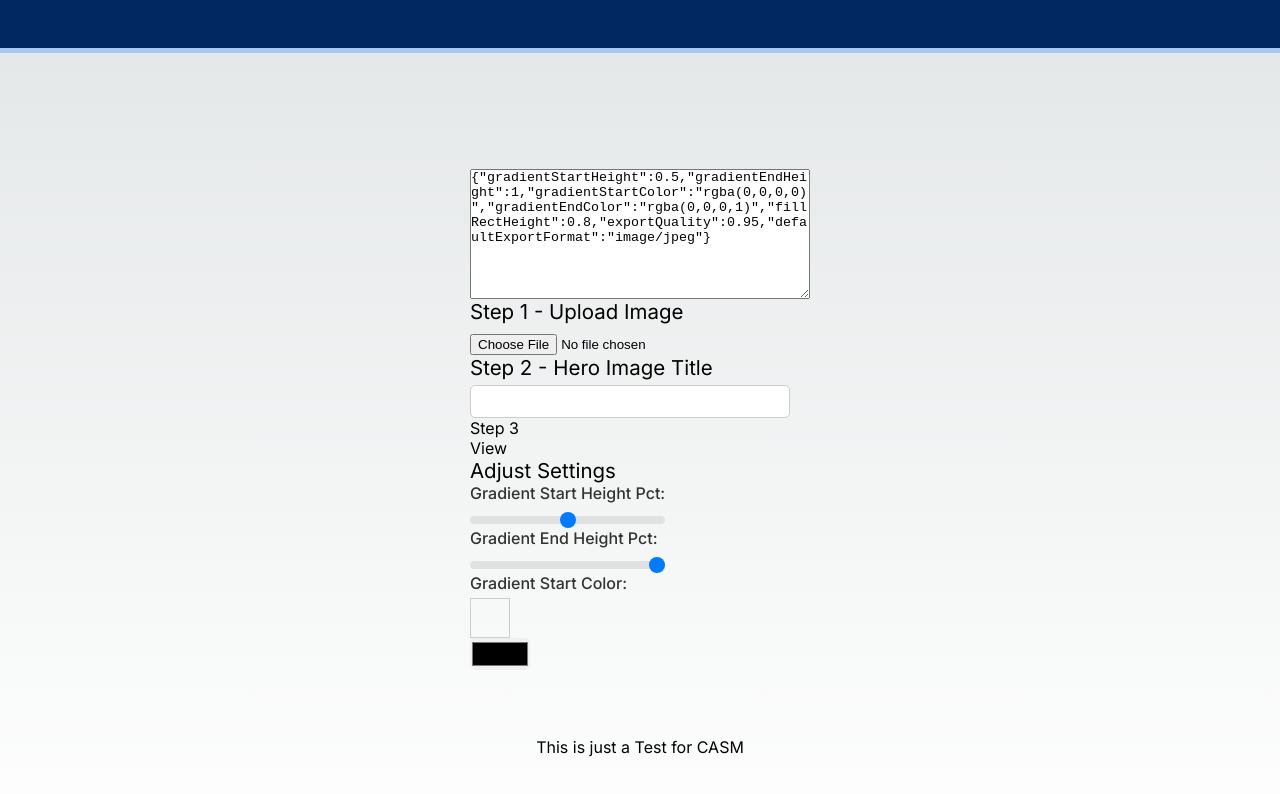
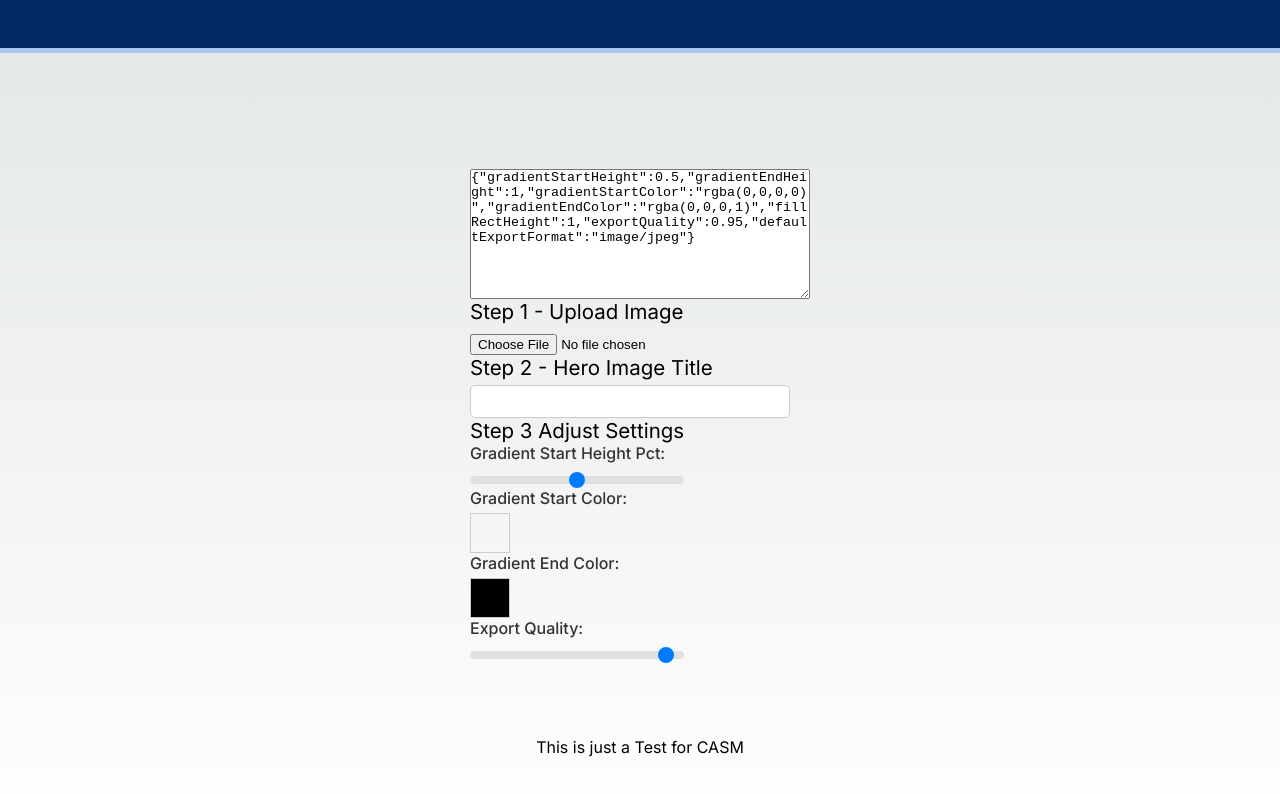
Before and after one commit to Ingenium-Applied-Project/companion_app, a Next.js app: page / in a window 1280 px wide. Shown: the part 410-1204 px from the top of the page. Built offline with nearby package versions, Linux system fonts and the light colour scheme.

Commit message:
Add Download button. Remove some of the filter elements

```diff
--- a/src/components/HeroImage/HeroImage.jsx
+++ b/src/components/HeroImage/HeroImage.jsx
@@ -14,6 +14,7 @@ const HeroImage = () => {
     modifiedHeroImage,
     heroImageFilters,
     updateHeroFilterValue,
+    downloadModifiedHeroImage,
   } = useApp();
 
   const [showColorPicker1, setShowColorPicker1] = useState(false);
@@ -24,6 +25,10 @@ const HeroImage = () => {
     if (!event.target.closest('.sketch-picker') && showColorPicker1) {
       setShowColorPicker1(false);
     }
+
+    if (!event.target.closest('.sketch-picker') && showColorPicker2) {
+      setShowColorPicker2(false);
+    }
   };
 
   useEffect(() => {
@@ -31,7 +36,7 @@ const HeroImage = () => {
     return () => {
       document.removeEventListener('mousedown', handleClickOutside);
     };
-  }, [showColorPicker1]);
+  }, [showColorPicker1, showColorPicker2]);
 
   const handleHeroImageUpload = async (e) => {
     if (e.target.files && e.target.files[0]) {
@@ -83,13 +88,9 @@ const HeroImage = () => {
           className={styles.textInput}
         />
       </div>
-      <div>
-        <p>Step 3</p>
-        <div>View</div>
-      </div>
 
       <div>
-        <p className={styles.title}>Adjust Settings</p>
+        <p className={styles.title}> Step 3 Adjust Settings</p>
 
         <div>
           <label className={styles.label}>Gradient Start Height Pct:</label>
@@ -99,19 +100,6 @@ const HeroImage = () => {
             min="0"
             max="100"
             value={heroImageFilters.gradientStartHeight * 100}
-            onChange={handleFilterChange}
-            className={styles.rangeInput}
-          />
-        </div>
-
-        <div>
-          <label className={styles.label}>Gradient End Height Pct:</label>
-          <input
-            type="range"
-            name="gradientEndHeight"
-            min="0"
-            max="100"
-            value={heroImageFilters.gradientEndHeight * 100}
             onChange={handleFilterChange}
             className={styles.rangeInput}
           />
@@ -141,16 +129,61 @@ const HeroImage = () => {
               <button onClick={() => setShowColorPicker1(false)}>Done</button>
             </div>
           )}
+        </div>
 
+        <div>
+          <label className={styles.label}>Gradient End Color:</label>
+
+          <div
+            className={styles.colorPreview}
+            style={{ backgroundColor: heroImageFilters.gradientEndColor }}
+            onClick={() => setShowColorPicker2(!showColorPicker2)}
+          ></div>
+
+          {showColorPicker2 && (
+            <div className={styles.colorPickerOverlay}>
+              <SketchPicker
+                color={heroImageFilters.gradientEndColor}
+                onChangeComplete={(color) => {
+                  updateHeroFilterValue({
+                    name: 'gradientEndColor',
+                    value: `rgba(${color.rgb.r}, ${color.rgb.g}, ${color.rgb.b}, ${color.rgb.a})`,
+                  });
+                  // setShowColorPicker1(false);
+                }}
+              />
+              <button onClick={() => setShowColorPicker2(false)}>Done</button>
+            </div>
+          )}
+        </div>
+
+        <div>
+          <label className={styles.label}>Export Quality:</label>
           <input
-            type="color"
-            name="gradientStartColor"
-            value={heroImageFilters.gradientStartColor}
+            type="range"
+            name="exportQuality"
+            min="1"
+            max="100"
+            value={heroImageFilters.exportQuality * 100}
             onChange={handleFilterChange}
-            className={styles.colorInput}
+            className={styles.rangeInput}
           />
         </div>
       </div>
+
+      {modifiedHeroImage && (
+        <div className={styles.modifiedImage}>
+          <label className={styles.label}>Modified Image:</label>
+          <img
+            src={modifiedHeroImage}
+            alt="Modified"
+            className={styles.image}
+          />
+          <div className={styles.downloadButton}>
+            <button onClick={downloadModifiedHeroImage}>Download</button>
+          </div>
+        </div>
+      )}
     </div>
   );
 };
@@ -179,49 +212,7 @@ export default HeroImage;
 // <div className={styles.modifiedImageContainer}>
 // <div className={styles.filtersContainer}>
 
-//   <div>
-//     <label className={styles.label}>Gradient End Color:</label>
-//     <input
-//       type="color"
-//       name="gradientEndColor"
-//       value={heroImageFilters.gradientEndColor}
-//       onChange={handleFilterChange}
-//       className={styles.colorInput}
-//     />
-//   </div>
-//   <div>
-//     <label className={styles.label}>Fill Rect Height:</label>
-//     <input
-//       type="range"
-//       name="fillRectHeight"
-//       min="0"
-//       max="100"
-//       value={heroImageFilters.fillRectHeight * 100}
-//       onChange={handleFilterChange}
-//       className={styles.rangeInput}
-//     />
-//   </div>
-//   <div>
-//     <label className={styles.label}>Quality:</label>
-//     <input
-//       type="range"
-//       name="exportQuality"
-//       min="1"
-//       max="100"
-//       value={heroImageFilters.exportQuality * 100}
-//       onChange={handleFilterChange}
-//       className={styles.rangeInput}
-//     />
-//   </div>
 // </div>
-// <div className={styles.modifiedImage}>
-//   {modifiedHeroImage && (
-//     <img
-//       src={modifiedHeroImage}
-//       alt="Modified"
-//       className={styles.image}
-//     />
-//   )}
-// </div>
+
 // <div className={styles.downloadButton}>[Download button]</div>
 // </div>
--- a/src/components/HeroImage/HeroImage.module.css
+++ b/src/components/HeroImage/HeroImage.module.css
@@ -2,7 +2,7 @@
 .container {
   display: flex;
   flex-direction: column;
-  align-items: start;
+  align-items: flex-start;
   justify-content: center;
   margin: 20px;
 }
--- a/src/providers/appProvider.js
+++ b/src/providers/appProvider.js
@@ -22,7 +22,7 @@ function AppProvider({ children }) {
     gradientEndHeight: 1,
     gradientStartColor: 'rgba(0,0,0,0)',
     gradientEndColor: 'rgba(0,0,0,1)',
-    fillRectHeight: 0.8,
+    fillRectHeight: 1,
     exportQuality: 0.95,
     defaultExportFormat: 'image/jpeg',
   });
@@ -44,7 +44,7 @@ function AppProvider({ children }) {
 
   useEffect(() => {
     const modifyHeroImage = async () => {
-      // await applyFiltersToHeroImage();
+      await applyFiltersToHeroImage();
     };
     modifyHeroImage();
     console.clear();
@@ -136,7 +136,7 @@ function AppProvider({ children }) {
           draft.gradientEndColor = value || 'rgba(0,0,0,1)';
           break;
         case 'fillRectHeight'.toLowerCase():
-          draft.fillRectHeight = value / 100 || 0.8;
+          draft.fillRectHeight = value / 100 || 0;
           break;
         case 'exportQuality'.toLowerCase():
           draft.exportQuality = value / 100 || 0.95;
@@ -188,7 +188,8 @@ function AppProvider({ children }) {
         gradientEnd
       );
 
-      gradient.addColorStop(0, heroImageFilters.gradientStartColor);
+      gradient.addColorStop(0, 'rgba(0,0,0,0)');
+      gradient.addColorStop(0.33, heroImageFilters.gradientStartColor);
       gradient.addColorStop(1, heroImageFilters.gradientEndColor);
 
       ctx.fillStyle = gradient;
@@ -196,7 +197,7 @@ function AppProvider({ children }) {
         0,
         gradientStart,
         width,
-        height * (heroImageFilters.fillRectHeight || 0.8)
+        height * (heroImageFilters.fillRectHeight || 1)
       ); // Fill the last 35%
 
       const quality = heroImageFilters.exportQuality || 0.95;
@@ -228,7 +229,15 @@ function AppProvider({ children }) {
   };
 
   const downloadModifiedHeroImage = async () => {
-    //TODO:
+    // Create a temporary anchor (a) element
+    if (!modifiedHeroImage) return;
+
+    const element = document.createElement('a');
+    element.setAttribute('href', modifiedHeroImage);
+    element.setAttribute('download', 'modified-image.png');
+    document.body.appendChild(element);
+    element.click();
+    document.body.removeChild(element);
   };
 
   // Hero Image functions - End
@@ -246,6 +255,7 @@ function AppProvider({ children }) {
         setHeroImageText,
         removeHeroSourceImage,
         applyFiltersToHeroImage,
+        downloadModifiedHeroImage,
       }}
     >
       {children}
```
